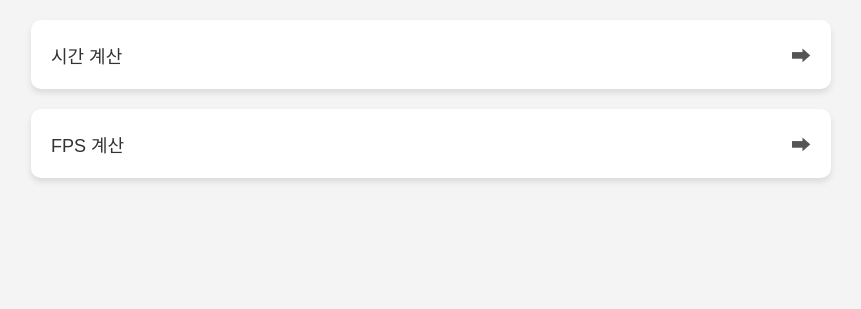
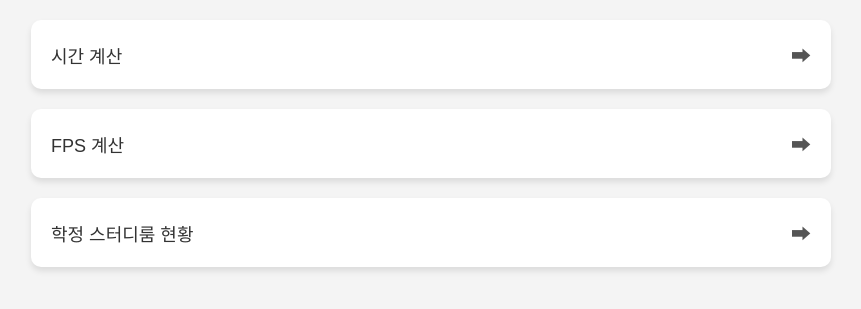
Before and after one commit to choimagon/FunctionWeb, a plain HTML site: page index.html in a window 1280 px wide. Shown: the part 157-466 px from the top of the page, without its empty margins (209-1070 px from the left). Drawn offline with Linux system fonts and the light colour scheme.

Commit message:
Update index.html

```diff
--- a/index.html
+++ b/index.html
@@ -67,6 +67,9 @@
         <a href="fuctions/fps.html" target="_blank" class="link-item">
             FPS 계산 <span class="arrow">➡</span>
         </a>
+        <a href="https://hakroom.netlify.app/" target="_blank" class="link-item">
+            학정 스터디룸 현황 <span class="arrow">➡</span>
+        </a>
     </div>
 </div>
 
```
